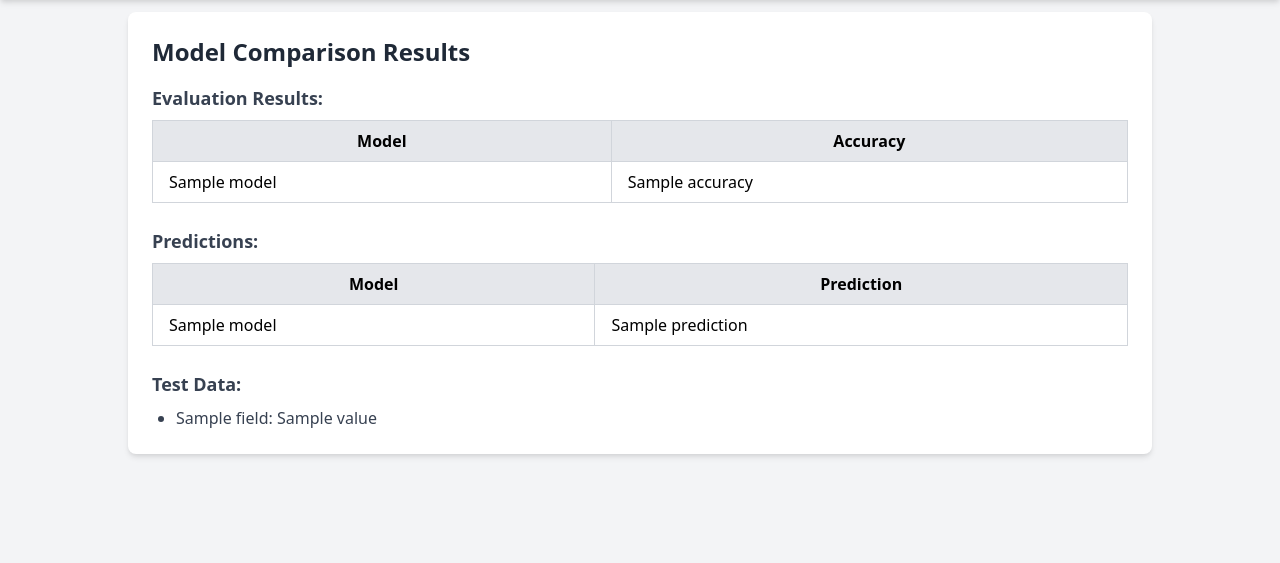
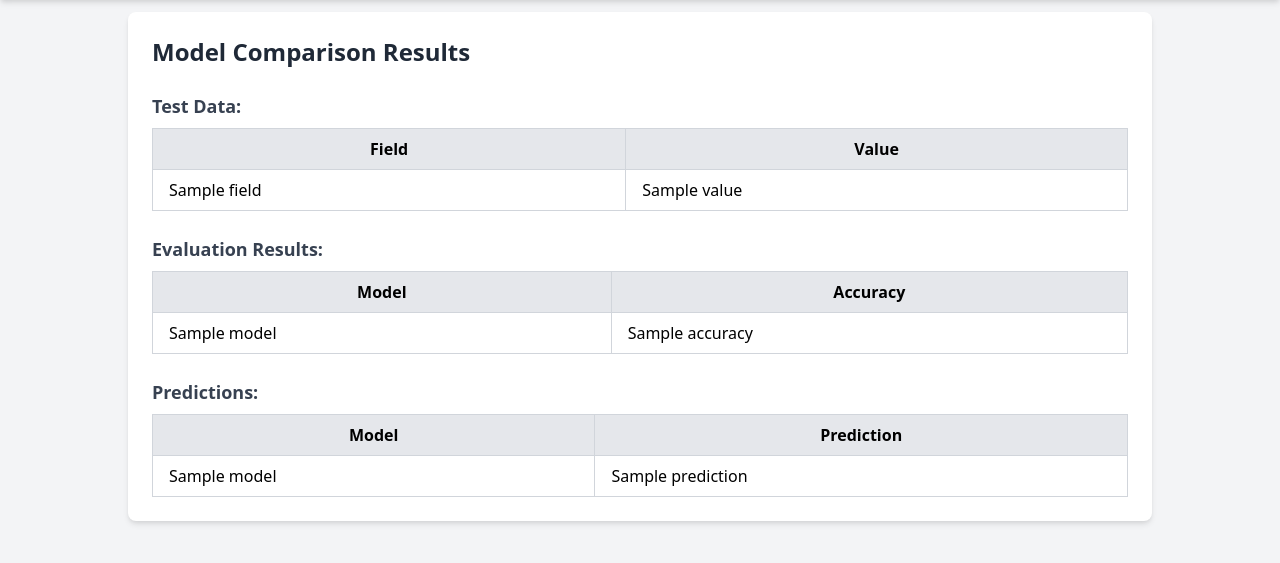
Before and after one commit to Dev-2335/Comparitive_Study, a Flask app: template templates/results.html in a window 1280 px wide. Shown: the part 64-627 px from the top of the page. Run offline with Flask 3, Linux system fonts and the light colour scheme; the template is opened without the code that fills it: most values are stand-ins (such as "Sample title", 1, 10 or a date in 2020).

Commit message:
final changes

```diff
--- a/templates/results.html
+++ b/templates/results.html
@@ -16,8 +16,27 @@
     <div class="max-w-5xl mx-auto bg-white shadow-md rounded-lg mt-3 p-6">
         <h1 class="text-2xl font-bold mb-4 text-gray-800">Model Comparison Results</h1>
 
+        <!-- Test Data -->
+        <h3 class="text-lg font-semibold text-gray-700 mt-6 mb-2">Test Data:</h3>
+        <table class="w-full table-auto border-collapse border border-gray-300">
+            <thead>
+                <tr class="bg-gray-200">
+                    <th class="border border-gray-300 px-4 py-2">Field</th>
+                    <th class="border border-gray-300 px-4 py-2">Value</th>
+                </tr>
+            </thead>
+            <tbody>
+                {% for field, value in test_data.items() %}
+                <tr>
+                    <td class="border border-gray-300 px-4 py-2">{{ field }}</td>
+                    <td class="border border-gray-300 px-4 py-2">{{ value }}</td>
+                </tr>
+                {% endfor %}
+            </tbody>
+        </table>
+
         <!-- Evaluation Results -->
-        <h3 class="text-lg font-semibold text-gray-700 mb-2">Evaluation Results:</h3>
+        <h3 class="text-lg font-semibold text-gray-700 mt-6 mb-2">Evaluation Results:</h3>
         <table class="w-full table-auto border-collapse border border-gray-300">
             <thead>
                 <tr class="bg-gray-200">
@@ -54,13 +73,8 @@
             </tbody>
         </table>
 
-        <!-- Test Data -->
-        <h3 class="text-lg font-semibold text-gray-700 mt-6 mb-2">Test Data:</h3>
-        <ul class="list-disc ml-6">
-            {% for field, value in test_data.items() %}
-            <li class="text-gray-700">{{ field }}: {{ value }}</li>
-            {% endfor %}
-        </ul>
+
+
     </div>
 </body>
 
```
